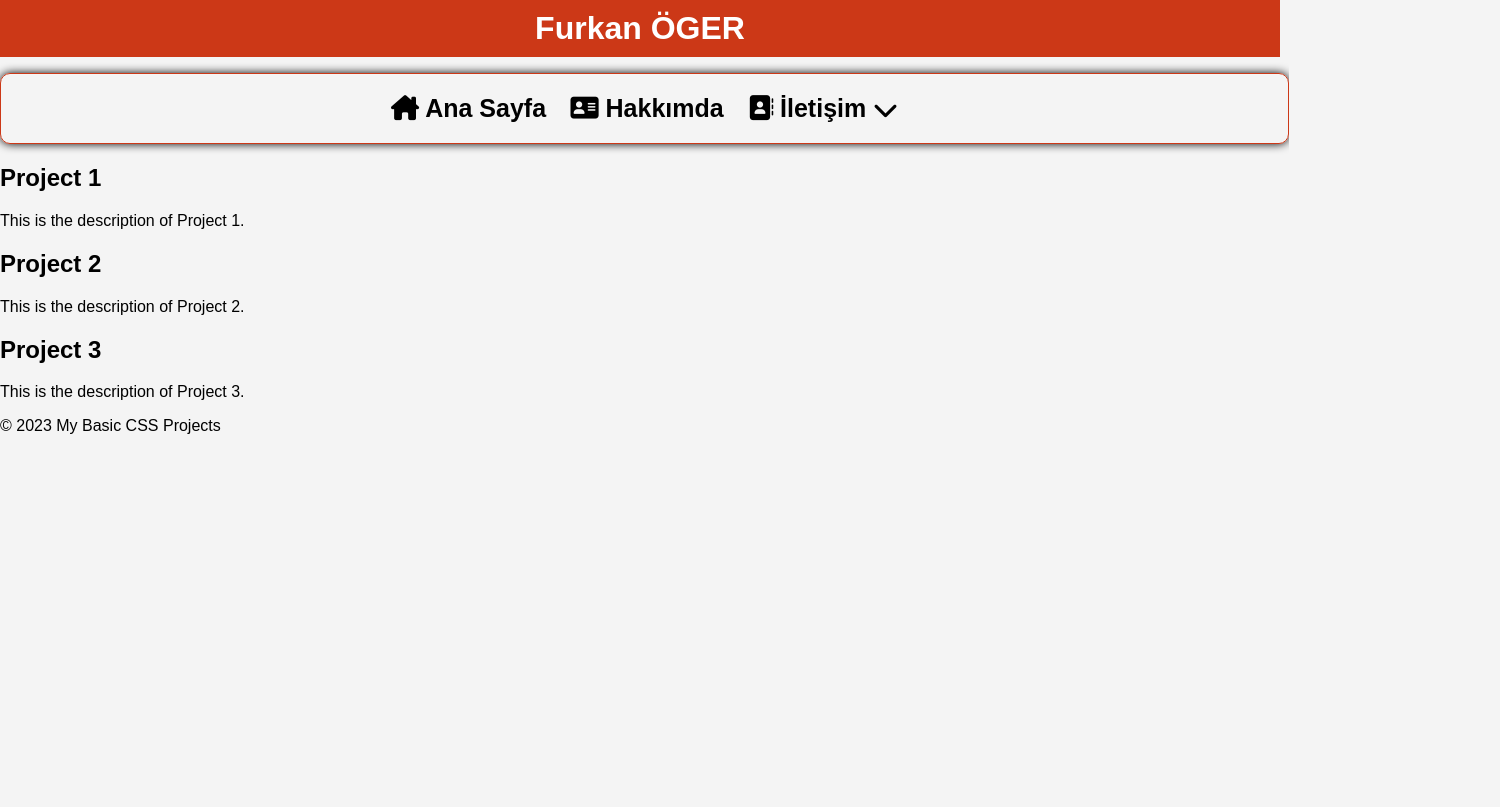
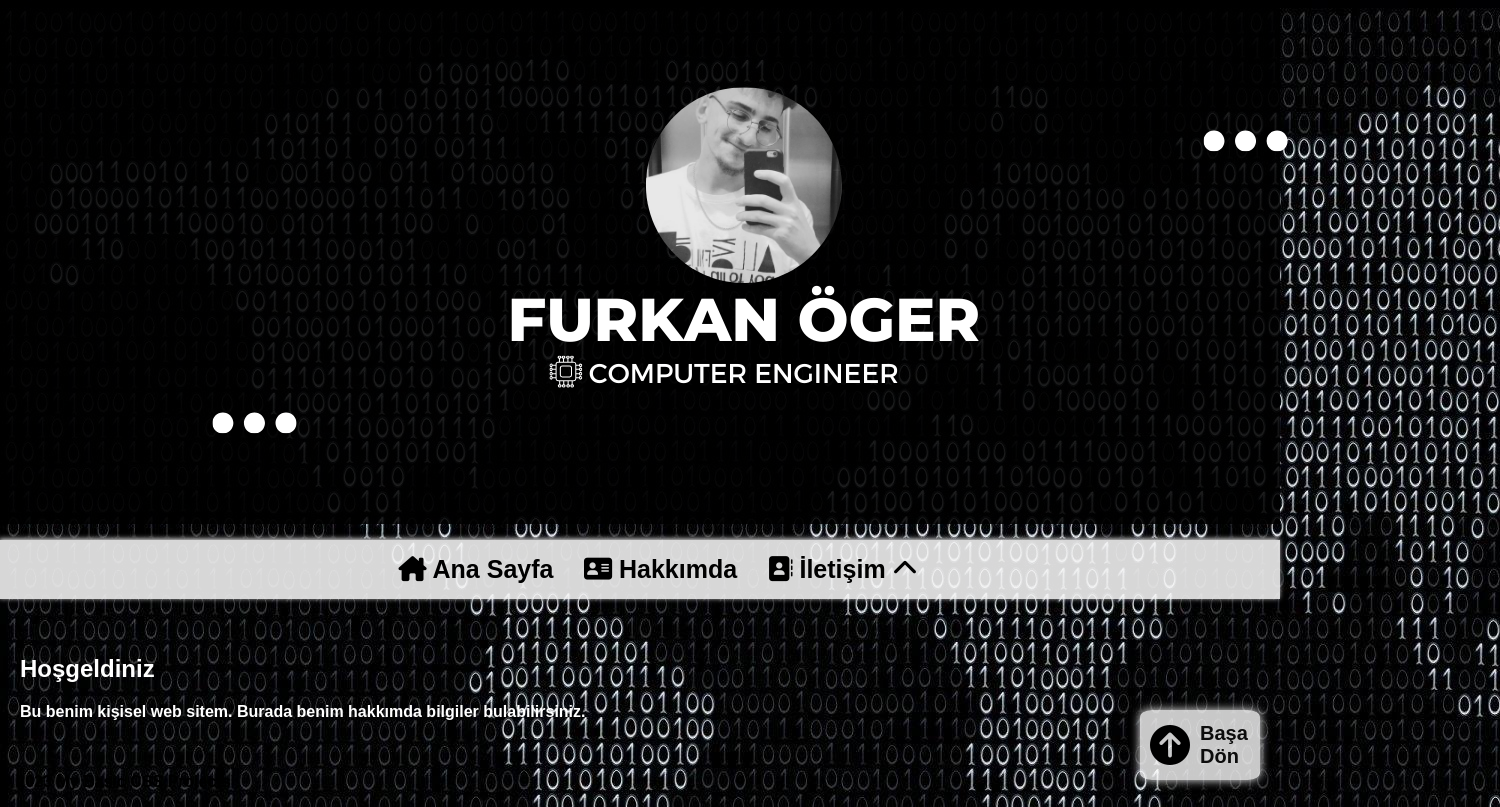
Before and after one commit to OgerFurkan/myBasicCSSProjects, a plain HTML site: page MyPersonalWebsite/index.html in a window 1280 px wide. Shown: the whole page, 1500 px wide, since content can reach past the window. Drawn offline with Linux system fonts and the light colour scheme.

Commit message:
MyPersonalWebsite
Today I have finished most of the index section of my personal website, which I started by repeating all the html and css topics. By adding a photo to the header section and a dropdown menu to the nav section, I finished both completely and added an animation to them.
English
I also added a nice meaningful background photo.

```diff
--- a/MyPersonalWebsite/index.html
+++ b/MyPersonalWebsite/index.html
@@ -13,25 +13,22 @@
 
 <body>
     <header>
-        <h1>Furkan ÖGER</h1>
-
-
+        <div class="header-photo"><img class="" src="/MyPersonalWebsite/sources/picture/Header.png" alt="" ></div>
     </header>
     <nav>
-
         <ul id="navbar">
-            <li>
+            <li class="home">
                 <a href="index.html">
                     <i class="fa-solid fa-house-chimney"></i>
                     Ana Sayfa
                 </a>
             </li>
-            <li>
+            <li class="about">
                 <a href="about.html"><i class="fa-solid fa-address-card"></i>
                     Hakkımda
                 </a>
             </li>
-            <li class="dropdown">
+            <li class="contact">
                 <a><i class="fa-solid fa-address-book"></i>
                     İletişim <i class="fa-solid fa-chevron-up" id="dropIcon"></i>
                 </a>
@@ -50,26 +47,25 @@
                 </div>
             </li>
         </ul>
+    </nav>
+    <main>
+
+        <a href="#" class="Scroll-to-top">
+            <i class="fa fa-arrow-circle-up" aria-hidden="true"></i>Başa Dön
+        </a>
+
+            <section id="about">
+                <h2>Hoşgeldiniz</h2>
+                <p>Bu benim kişisel web sitem. Burada benim hakkımda bilgiler bulabilirsiniz.</p>
+            </section>
 
 
-    </nav>
-    <main>
-        <section id="project1">
-            <h2>Project 1</h2>
-            <p>This is the description of Project 1.</p>
-        </section>
-        <section id="project2">
-            <h2>Project 2</h2>
-            <p>This is the description of Project 2.</p>
-        </section>
-        <section id="project3">
-            <h2>Project 3</h2>
-            <p>This is the description of Project 3.</p>
-        </section>
+
     </main>
     <footer>
         <p>&copy; 2023 My Basic CSS Projects</p>
     </footer>
+
 </body>
 
 </html>
--- a/MyPersonalWebsite/style.css
+++ b/MyPersonalWebsite/style.css
@@ -1,38 +1,60 @@
 body {
-    font-family: Arial, sans-serif;
+    font-family: Arial, Helvetica, sans-serif;
     background-color: #f4f4f4;
+    background-image: url(/MyPersonalWebsite/sources/picture/background-image.jpg);
+    background-repeat: no-repeat;
+    background-attachment: fixed;
     margin: 0;
     padding: 0;
+    font-weight: bold;
 }
-
 header {
-    background-color: #cc3817;
-    color: white;
+    background-color: #000000df;
+    color:white;
     padding: 10px 0;
     text-align: center;
+    align-items: center;
+    justify-content: center;
+
 }
+.header-photo>img{
+    opacity: 0;
+    transform: translateY(-20px);
+    animation: fadeIn 1.5s ease-out forwards;
+}
+/* @keyframes ile animasyon */
+@keyframes fadeIn {
+    to {
+      opacity: 1; /* Görünür hale gel */
+      transform: translateY(0); /* Normal konumuna gel */
+    }
+  }
 
 h1 {
     margin: 0;
     font-size: 2em;
 }
+nav{
+    position: sticky;
+    top: 0;
+    z-index: 1000;
+    opacity: 0;
+    transform: translateY(-20px);
+    animation: fadeIn 1.5s ease-out forwards;
+}
 #navbar{
-    padding: 10px;
-    color: black;
-    box-shadow: 0 0 10px black;
-    border-radius: 10px;
-    width: 99%;
+    background-color: #f4f4f4e1;
     text-align: center;
-    margin-right: 500px;
-    font-weight: bold;
-    border: 1px solid #cc3817;
+    box-shadow: -1px -1px 5px #f4f4f4;
+
 }
 
 #navbar>li{
     font-size: 120%;
     display: inline-block;
     list-style-type: none;
-    padding: 10px;
+    padding: 15px;
+    margin-left: -4px;
 }
 
 #navbar>li>a{
@@ -45,71 +67,143 @@ i{
     color: black;
     font-size: 25px;
 }
-
-#navbar>li>a:hover i{
-    color: #cc3817;
-    transition: all 0.5s;
-}
-#navbar>li>a:hover{
-    color: #cc3817;
+#navbar>li:hover{
+    background-color: rgba(0, 0, 0, 0.295);
     transition: all 0.5s;
 }
 
+#navbar>li:hover a, #navbar>li:hover i{
+    color: #f4f4f4 ;
+    transition: all 0.5s;
+}
+#navbar>li:not(:hover){
+    transition: all 0.5s;
+}
 
+#navbar>li:not(:hover) a, #navbar>li:not(:hover) i{
+    color: black ;
+    transition: all 0.5s;
+}
 
 #contact-content{
     position: absolute;
-    right: 920px;
-    top: 145px;
-    border-radius: 10px;
-    box-shadow: 0 0 10px black;
-    padding: 10px;
-    background-color: white;
+    background-color: #f4f4f4e1;
+    top: 60px;
+    right: 34.5%;
+    width: 180px;
+    text-align: left;
+    box-shadow: 1px 1px 5px #f4f4f4e1;
+    visibility: hidden;
     opacity: 0;
-    visibility: hidden;
-    transition: all 0.8s;
-    text-align: left;
-    border: 1px solid #cc3817;
+
+}
+
+#contact-content>ul{
+    list-style-type: none;
+    padding: 0;
 }
 
 #contact-content>ul>li{
-    padding-top: 15px;
-    display: block;
-    list-style-type: none;
-    margin-left: -40px;
-    margin-top: -15px;
-    margin-bottom: 10px;
+    padding: 15px;
+    background-color: #f4f4f4e1;
 }
 
-.dropdown>#contact-content>ul>li>a{
+#contact-content>ul>li>a{
+    color: black;
     text-decoration: none;
-    font-weight: bold;
-    color: black;
+    font-size: 25px;
 }
+
 #contact-content>ul>li>a>i{
     color: black;
-    font-size: 100%;
+    font-size: 25px;
     padding-right: 10px;
-    font-size: 30px;
 }
-.dropdown:hover #contact-content{
-   opacity: 1;
+
+#navbar>.contact:hover #contact-content{
     visibility: visible;
-}
-.dropdown:hover #contact-content>ul>li>a:hover{
-    color: #cc3817;
+    opacity: 0.95;
     transition: all 0.5s;
 }
-.dropdown:hover #contact-content>ul>li>a:hover i{
-    color: #cc3817;
+#navbar>.contact:not(:hover) #contact-content{
+    visibility: hidden;
+    opacity: 0;
     transition: all 0.5s;
 }
-.dropdown>a>#dropIcon{
-    color: #cc3817;
-    transition: all 1s;
+#navbar>.contact:hover #contact-content>ul>li>a>i, #navbar>.contact:hover #contact-content>ul>li>a{
+    color: black;
+    transition: all 0.5s;
 }
-.dropdown:not(:hover).dropdown>a>#dropIcon{
-    color: black;
+#navbar>.contact:hover a>#dropIcon{
     transform: rotate(180deg);
     transition: all 0.5s;
 }
+#navbar>.contact:not(:hover) a>#dropIcon{
+    transform: rotate(0deg);
+    transition: all 0.5s;
+}
+#navbar>.contact:hover #contact-content>ul>li:hover{
+    background-color: rgba(0, 0, 0, 0.295);
+    transition: all 0.5s;
+}
+#navbar>.contact:hover #contact-content>ul>li:hover a, #navbar>.contact:hover #contact-content>ul>li:hover i{
+    color: #f4f4f4;
+    transition: all 0.5s;
+}
+#navbar>.contact:hover #contact-content>ul>li:not(:hover){
+    background-color: #f4f4f4e1;
+    transition: all 0.5s;
+}
+#navbar>.contact:hover #contact-content>ul>li:not(:hover)>a, #navbar>.contact:hover #contact-content>ul>li:not(:hover)>i{
+    color: black;
+    transition: all 0.5s;
+}
+#project1{
+    padding: 20px;
+    height: 200vh;
+}
+.Scroll-to-top {
+    font-weight: thin;
+    position: fixed;
+    padding-left:10px ;
+    bottom: 20px;
+    right: 20px;
+    background-color:rgba(255, 255, 255, 0.783);
+    color: rgb(12, 12, 12);
+    text-decoration: none;
+    border: none;
+    border-radius: 10%;
+    width: 100px;
+    height: 70px;
+    display: flex;
+    align-items: center;
+    justify-content: center;
+    font-size: 20px;
+    box-shadow: 0px 0px 10px rgb(248, 248, 248);
+    transition: background-color 0.3s ease;
+    padding-right: 10px;
+  }
+
+  .Scroll-to-top>i{
+    color: black;
+    font-size:40px;
+    padding-right: 10px;
+}
+
+.Scroll-to-top:hover {
+    background-color: rgba(0, 0, 0, 0.295);
+    color: white;
+    transition: background-color 0.3s ease;
+
+  }
+
+  .Scroll-to-top:hover>i{
+    color: white;
+    transition: color 0.3s ease;
+}
+
+section{
+    padding: 20px;
+    color: white;
+    display: inline-block;
+}
```
Also changed, not shown: MyPersonalWebsite/sources/picture/Header.png (added), MyPersonalWebsite/sources/picture/PhotoOfMe.png (added), MyPersonalWebsite/sources/picture/PhotoOfProject.png (added), MyPersonalWebsite/sources/picture/background-image.jpg (added), MyPersonalWebsite/sources/picture/profile.jpg (added).
